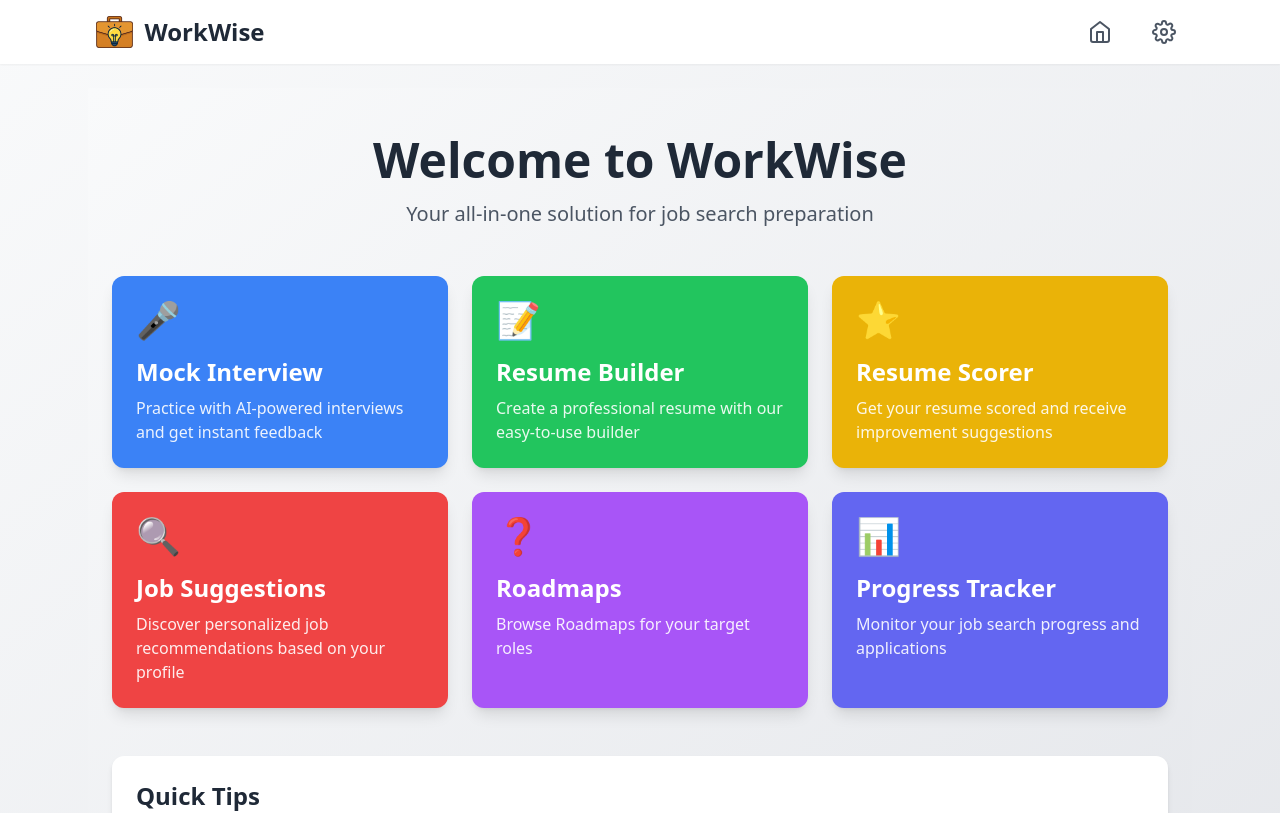
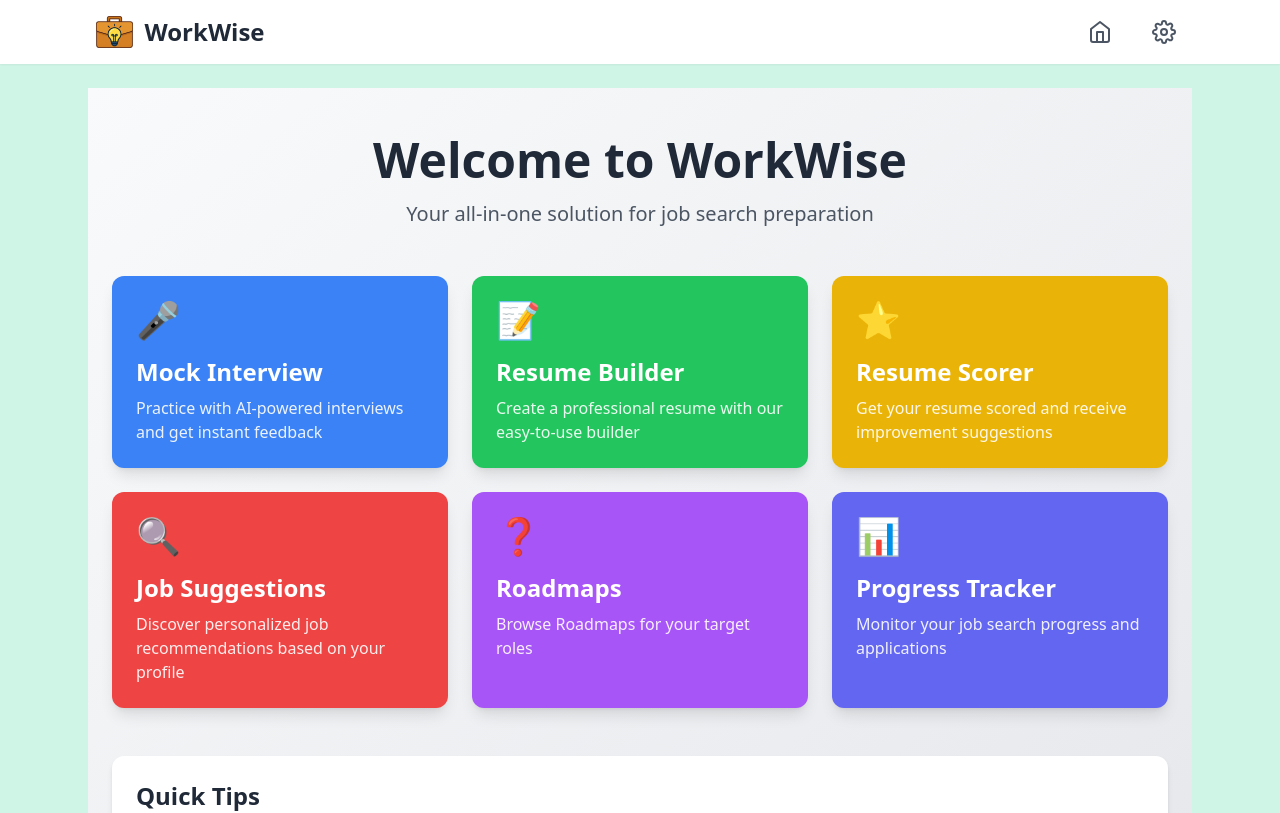
Before and after one commit to shan-771/work-wise-render, a React (Create React App) app in the folder frontend/: page /dashboard in a window 1280 px wide. Shown: the top 813 px of the page. Built offline with nearby package versions, Linux system fonts and the light colour scheme; no server answers.

Commit message:
Update Layout.js

```diff
--- a/frontend/src/components/Layout.js
+++ b/frontend/src/components/Layout.js
@@ -3,7 +3,7 @@ import Navbar from './Navbar';
 
 const Layout = ({ showNavbar = true }) => {
   return (
-    <div className="min-h-screen bg-gradient-to-br from-gray-50 to-gray-200">
+    <div className="min-h-screen bg-[#cff5e7]">
       {showNavbar && <Navbar />}
       <div className="max-w-6xl mx-auto p-6">
         <Outlet />
```
